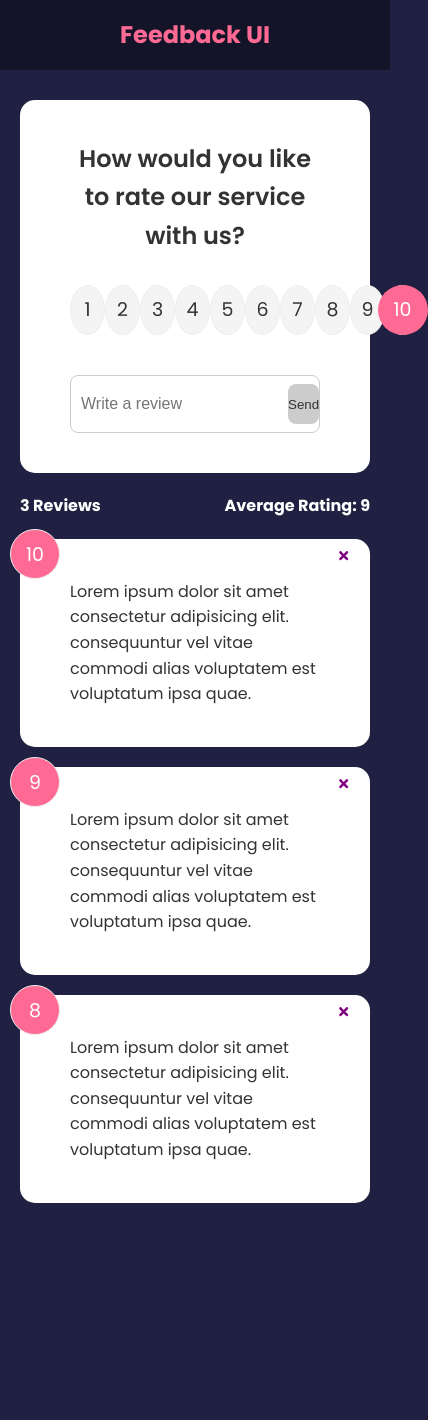
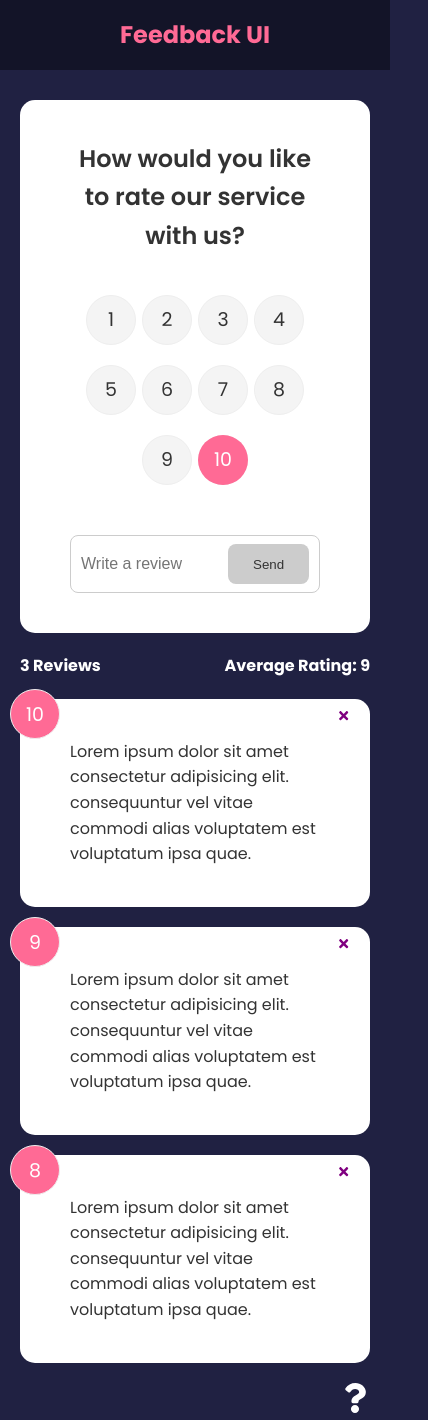
Before and after one commit to cdhairya/feedback-app, a React (Create React App) app: page / in a window 390 px wide. Shown: the whole page, 428 px wide, since content can reach past the window. Before the commit the page ends 1223 px from the top, so only its background shows below. Built offline with nearby package versions, Linux system fonts and the light colour scheme.

Commit message:
About icon link

```diff
--- a/src/App.js
+++ b/src/App.js
@@ -5,9 +5,10 @@
 import FeedbackStats from "./components/FeedbackStats";
 import FeedbackForm from "./components/FeedbackForm";
 import AboutPage from "./components/pages/AboutPage";
+import AboutIconLink from "./components/AboutIconLink";
 
 // import { BrowserRouter as Router, Route, Routes } from "react-router-dom";
-import { createBrowserRouter, Route, RouterProvider } from "react-router-dom";
+import { createBrowserRouter, RouterProvider } from "react-router-dom";
 
 function App() {
   const [feedback, setFeedback] = useState(FeedbackData);
@@ -32,6 +33,7 @@
           <FeedbackForm handleAdd={addFeedback} />
           <FeedbackStats feedback={feedback} />
           <FeedbackList feedback={feedback} handleDelete={deleteFeedback} />
+          <AboutIconLink />
         </>
       ),
     },
--- /dev/null
+++ b/src/components/AboutIconLink.jsx
@@ -0,0 +1,14 @@
+import { FaQuestion } from "react-icons/fa";
+import { Link } from "react-router-dom";
+
+function AboutIconLink() {
+  return (
+    <div className="about-link">
+      <Link to="/about">
+        <FaQuestion size={30} />
+      </Link>
+    </div>
+  );
+}
+
+export default AboutIconLink;
--- a/src/components/pages/AboutPage.jsx
+++ b/src/components/pages/AboutPage.jsx
@@ -1,4 +1,5 @@
 import Card from "../shared/Card";
+import { Link } from "react-router-dom";
 
 function AboutPage() {
   return (
@@ -8,7 +9,7 @@
         <p>This is a React app to leave a feedback for a product or service</p>
         <p>Version: 1.0.0</p>
         <p>
-          <a href="/">Back to Home</a>
+          <Link to="/">Back to Home</Link>
         </p>
       </div>
     </Card>
--- a/src/index.css
+++ b/src/index.css
@@ -198,3 +198,35 @@
 .about p {
     margin: 5px 0;
 }
+
+.about-link {
+    position: absolute;
+    cursor: pointer;
+    right: 20px;
+}
+
+.about-link a {
+    color: #fff;
+}
+
+.about-link a:hover {
+    color: #ff6a95;
+}
+
+@media (max-width: 600px) {
+    .rating li {
+        margin: 10px 3px;
+    }
+
+    .rating {
+        display: flex;
+        align-items: center;
+        justify-content: center;
+        flex-wrap: wrap;
+        margin: 30px 0 40px;
+    }
+
+    .input-group input {
+        width: 80%;
+    }
+}
```
